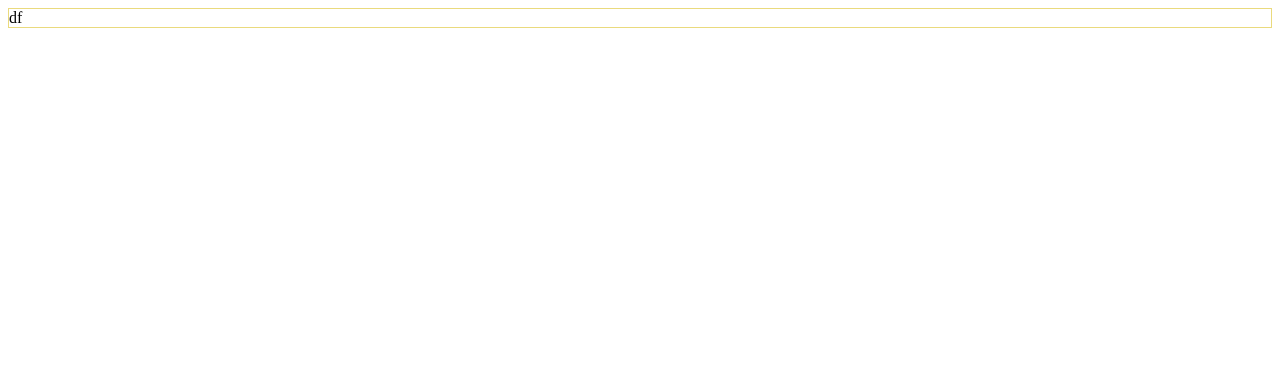
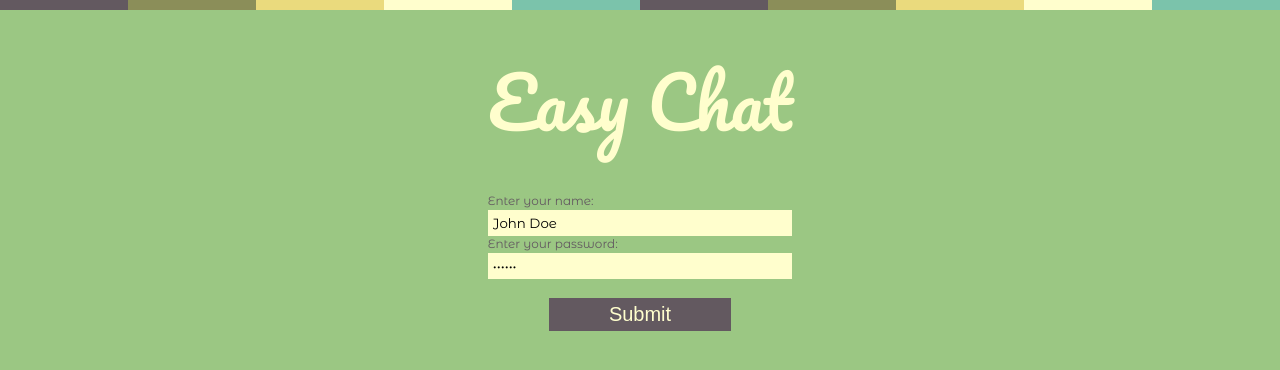
Before and after one commit to shpp-mbondarenko/wd201710, a PHP site: page / in a window 1280 px wide. Shown: the top 370 px of the page. Run offline with PHP 8.4, Linux system fonts and the light colour scheme; some libraries are stand-ins or nearby versions.

Commit message:
add index html

```diff
--- a/task_5.0/css/styles.css
+++ b/task_5.0/css/styles.css
@@ -1,3 +1,94 @@
-div {
-  border: 1px solid #eada7d;
+* {
+  margin: 0;
+  padding: 0;
+  box-sizing: border-box;
 }
+body {
+  font-family: 'Montserrat Alternates', sans-serif;
+  text-align: center;
+  margin: 0;
+  padding: 0;
+}
+#colorStripes {
+  width: 100%;
+  height: 10px;
+  display: flex;
+  flex-direction: row;
+  justify-content: space-between;
+}
+#container {
+  height: 90%;
+  width: auto;
+  display: inline-block;
+  margin: 0;
+  padding: 0;
+}
+#logo {
+  font-size: 70px;
+  color: #fffecd;
+  font-family: 'Pacifico', cursive;
+  padding-bottom: 30px;
+  padding-top: 30px;
+}
+.mainBackground {
+  background-color: #9bc783;
+}
+.mainButton {
+  background-color: #635960;
+  font-size: 20px;
+  border: none;
+  color: #fffecd;
+  padding: 5px;
+  width: 60%;
+}
+.inputField {
+  font-family: 'Montserrat Alternates', sans-serif;
+  background-color: #fffecd;
+  padding: 5px;
+  border: none;
+  width: 100%;
+}
+#formContainer {
+  padding: 10px;
+  text-align: center;
+  width: 50%;
+  display: inline-block;
+}
+form > p {
+  color: #635960;
+  font-size: 12px;
+  text-align: left;
+  padding-bottom: 2px;
+}
+form {
+  width: 100%;
+}
+.headerLineProp {
+  width: 10%;
+  height: inherit;
+}
+.headerLineColor1 {
+  width: 10%;
+  height: inherit;
+  background-color: #635960;
+}
+.headerLineColor2 {
+  width: 10%;
+  height: inherit;
+  background-color: #8b8e59;
+}
+.headerLineColor3 {
+  width: 10%;
+  height: inherit;
+  background-color: #eada7d;
+}
+.headerLineColor4 {
+  width: 10%;
+  height: inherit;
+  background-color: #fffecd;
+}
+.headerLineColor5 {
+  width: 10%;
+  height: inherit;
+  background-color: #7bc3ab;
+}
--- a/task_5.0/css/styles.less
+++ b/task_5.0/css/styles.less
@@ -1,5 +1,113 @@
-@colorr:#eada7d;
+@headerLineColor1:#635960;
+@headerLineColor2:#8b8e59;
+@headerLineColor3:#eada7d;
+@headerLineColor4:#fffecd;
+@headerLineColor5:#7bc3ab;
+@logoColor:#fffecd;
+@inputTagColor:#fffecd;
+@buttonBackgroundColor:#635960;
+@fontColor:#635960;
+@mainBackgroundColor:#9bc783;
+@colorStripesHeight:10px;
+@padding:10px;
 
-div {
-  border: 1px solid @colorr;
+* {
+  margin: 0;
+  padding: 0;
+  box-sizing: border-box;
 }
+
+body {
+  font-family: 'Montserrat Alternates', sans-serif;
+  text-align: center;
+  margin: 0;
+  padding: 0;
+}
+
+#colorStripes {
+  width: 100%;
+  height: @colorStripesHeight;
+  display: flex;
+  flex-direction: row;
+  justify-content: space-between;
+}
+
+#container {
+  height: 100% - @colorStripesHeight;
+  width: auto;
+  display: inline-block;
+  margin: 0;
+  padding: 0;
+}
+
+#logo {
+  font-size: 70px;
+  color: @logoColor;
+  font-family: 'Pacifico', cursive;
+  padding-bottom: @padding * 3;
+  padding-top: @padding * 3;
+}
+.mainBackground {
+  background-color: @mainBackgroundColor;
+}
+
+.mainButton {
+  background-color: @buttonBackgroundColor;
+  font-size: 20px;
+  border: none;
+  color: @logoColor;
+  padding: @padding / 2;
+  width: 60%;
+}
+
+.inputField {
+  font-family: 'Montserrat Alternates', sans-serif;
+  background-color: @inputTagColor;
+  padding: @padding / 2;
+  border: none;
+  width: 100%;
+}
+
+#formContainer {
+    padding: @padding;
+    text-align: center;
+    width: 100%/2;
+    display: inline-block;
+}
+
+form > p {
+  color: @fontColor;
+  font-size: 12px;
+  text-align: left;
+  padding-bottom: 2px;
+}
+
+form {
+  width: 100%;
+}
+
+.headerLineProp {
+  width: 100% / 10;
+  height: inherit;
+}
+
+.headerLineColor1 {
+  .headerLineProp;
+  background-color: @headerLineColor1;
+}
+.headerLineColor2 {
+  .headerLineProp;
+  background-color: @headerLineColor2;
+}
+.headerLineColor3 {
+  .headerLineProp;
+  background-color: @headerLineColor3;
+}
+.headerLineColor4 {
+  .headerLineProp;
+  background-color: @headerLineColor4;
+}
+.headerLineColor5 {
+  .headerLineProp;
+  background-color: @headerLineColor5;
+}
--- a/task_5.0/index.html
+++ b/task_5.0/index.html
@@ -6,12 +6,37 @@
   <meta http-equiv="X-UA-Compatible" content="ie=edge">
   <link rel="shortcut icon" href="img/b.jpg" type="image/jpg">
   <link rel="stylesheet" href="css/styles.css">
+  <link href="https://fonts.googleapis.com/css?family=Montserrat+Alternates|Pacifico" rel="stylesheet">
   <script src="https://ajax.googleapis.com/ajax/libs/jquery/3.2.1/jquery.min.js"></script>
   <script src="scripts/scripts.js"></script>
   <title>Login to chat</title>
 </head>
-<body>
-  <div id="container">df
+<body class="mainBackground">
+  <div id="colorStripes">
+    <div class="headerLineColor1"></div>
+    <div class="headerLineColor2"></div>
+    <div class="headerLineColor3"></div>
+    <div class="headerLineColor4"></div>
+    <div class="headerLineColor5"></div>
+    <div class="headerLineColor1"></div>
+    <div class="headerLineColor2"></div>
+    <div class="headerLineColor3"></div>
+    <div class="headerLineColor4"></div>
+    <div class="headerLineColor5"></div>
+  </div>
+  <div id="container">
+    <p id="logo">Easy Chat</p>
+    <div class="formContainer">
+      <form class="" action="index.html" method="post">
+        <p>Enter your name:</p>
+        <input type="text" name="firstname" value="John Doe" class="inputField">
+        <br>
+        <p>Enter your password:</p>
+        <input type="password" name="lastname" value="123456" class="inputField">
+        <br><br>
+        <input type="submit" name="submit" value="Submit" class="mainButton">
+      </div>
+    </form>
   </div>
 </body>
 </html>
```
